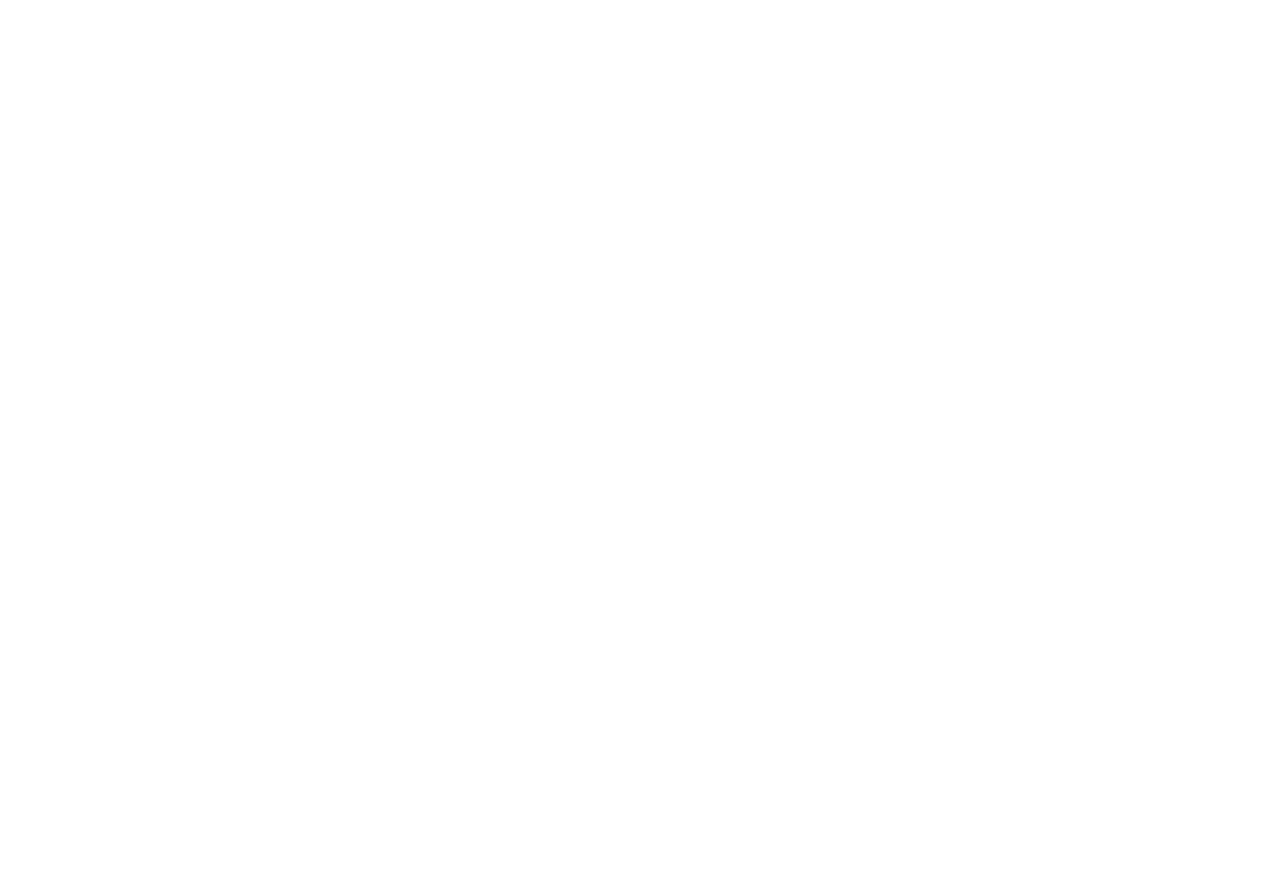
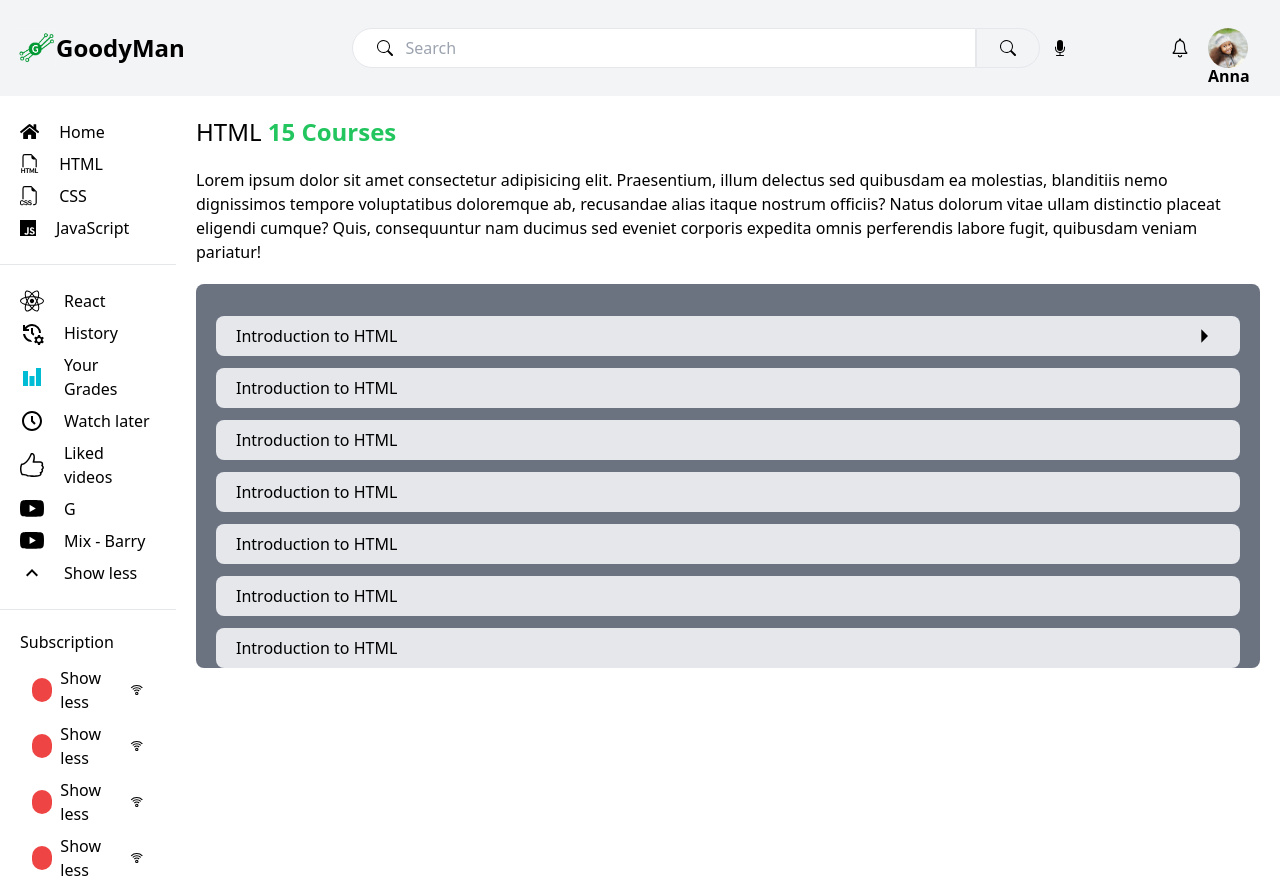
Before and after one commit to goodnessugo/goodymanApp, a React (Create React App) app: page /html in a window 1280 px wide. Before the commit this address had no page. Before the commit the page ends 800 px from the top, so only its background shows below. Built offline with nearby package versions, Linux system fonts and the light colour scheme.

Commit message:
new update

```diff
--- a/src/App.js
+++ b/src/App.js
@@ -8,6 +8,7 @@
 import Newpassword from './pages/Newpassword'
 import Passwordsuccessful from './pages/Passwordsuccessful'
 import UserProfile from './pages/users/UserProfile'
+import Html from './pages/users/Html'
 
 
 const App = () => {
@@ -22,6 +23,7 @@
         <Route path='/newpassword' element={ <Newpassword /> } />
         <Route path='/passwordsuccessful' element={ <Passwordsuccessful /> } />
         <Route path='/userprofile' element={ <UserProfile /> } />
+        <Route path='/html' element={ <Html /> } />
     </Routes>
    </BrowserRouter>
   )
--- a/src/components/Layout.jsx
+++ b/src/components/Layout.jsx
@@ -10,7 +10,7 @@
 
 
             {/*------------------ the Right Side ---------------------*/}
-            <div className='RightSide flex  h-screen w-full  '>
+            <div className='RightSide flex  h-screen w-full overflow-x-hidden '>
 
                 <LeftSection />
                 {/* -------------------the third Section ---------------------this is the begining of the movie part */}
--- a/src/components/LeftSection.jsx
+++ b/src/components/LeftSection.jsx
@@ -8,6 +8,7 @@
 import { GrWifi } from 'react-icons/gr';
 import { SiJavascript } from 'react-icons/si';
 import { FcBarChart } from 'react-icons/fc';
+import { Link } from 'react-router-dom';
 
 const LeftSection = () => {
   return (
@@ -18,18 +19,19 @@
 
       <div className='menu w-44 h-screen pt-5 overflow-x-hidden '>
 
-
+        <Link to='/'>
           <div className='flex justify-start items-center   rounded-md py-1 px-5  hover:bg-gray-300 ease-in-out '>
-            <FaHome size='1.5rem' />
+            <FaHome size='1.2rem' />
             <h1 className='ml-5 hover:font-bold '>Home</h1>
           </div>
+        </Link>
 
-
+        <Link to='/html'>
           <div className='flex justify-start items-center   rounded-md py-1 px-5 hover:bg-gray-300 ease-in-out '>
             <BsFiletypeHtml size='1.2rem' />
             <h1 className='ml-5 hover:font-bold '>HTML</h1>
           </div>
-
+        </Link>
 
         <div className='flex justify-start items-center   rounded-md py-1 px-5  hover:bg-gray-300 ease-in-out '>
           <BsFiletypeCss size='1.2rem' />
--- a/src/index.css
+++ b/src/index.css
@@ -134,7 +134,7 @@
 
 
 /* ------------------media query for smaller screens------------------ */
-@media screen and (max-width: 768px){
+@media screen and (max-width: 730px){
     /* .LeftSide{
         width: 0rem;
     } */
@@ -163,6 +163,7 @@
 
     .barIcon{
         display: block;
+
     }
 
     .search {
@@ -191,4 +192,8 @@
         width: 75%;
         margin: 2rem;
     }
+
+   .courseSection{
+    height: 18rem;
+   }
 }
--- a/src/pages/Home.jsx
+++ b/src/pages/Home.jsx
@@ -76,17 +76,17 @@
 
                   {/* title holder */}
                   <div className='title '>
-                    <h1 className='mb-0 font-bold'>How to Code in 5mins</h1>
+                    <h1 className='mb-0 font-bold'>CSS</h1>
 
                     <div className=' mt-0 text-gray-500 flex items-center column-2'>
                       <h2>Monkey Code</h2>
                       <h2><BsFillCheckCircleFill /></h2>
                     </div>
 
-                    <div className='text-gray-500 flex items-start column-3'>
-                      <h2>168k views</h2>
-                      <h2>.</h2>
-                      <h2>1 month ago</h2>
+                    <div className='text-gray-500 flex items-center column-3'>
+                      <h2 className='mr-2'>15 topics.</h2>
+                      <h2 >8 covered </h2>
+                      <h2><BsFillCheckCircleFill color='green' /></h2>
                     </div>
 
                   </div>
--- /dev/null
+++ b/src/pages/users/Html.jsx
@@ -0,0 +1,94 @@
+import React from 'react'
+import Layout from '../../components/Layout'
+import { Link } from 'react-router-dom'
+import { MdOutlineArrowRight} from 'react-icons/md'
+
+const Html = () => {
+    return (
+        <Layout>
+            <div className='coursePage p-5 '>
+                <h1 className='pb-5 text-2xl'>HTML <span className='font-bold text-green-500'>15 Courses</span></h1>
+                <h2>Lorem ipsum dolor sit amet consectetur adipisicing elit. Praesentium, illum delectus sed quibusdam ea molestias, blanditiis nemo dignissimos tempore voluptatibus doloremque ab, recusandae alias itaque nostrum officiis? Natus dolorum vitae ullam distinctio placeat eligendi cumque? Quis, consequuntur nam ducimus sed eveniet corporis expedita omnis perferendis labore fugit, quibusdam veniam pariatur!</h2>
+
+                <div className='courseSection py-5 my-5  bg-gray-500 rounded-lg h-96 overflow-x-hidden'>
+                    <ul className='px-5 '>
+                        <Link to=''>
+                            <li>
+                                <div className='w-full h-10 px-5 py-2 bg-gray-200 rounded-lg flex justify-between items-center hover:bg-gray-300 my-3 '>
+                                    <h1 className=' '>Introduction to HTML</h1>
+                                    < MdOutlineArrowRight size='2rem' />
+                                </div>
+                            </li>
+                        </Link>
+                        <Link to=''>
+                            <li>
+                                <div className='w-full h-10 bg-gray-200 rounded-lg hover:bg-gray-300 my-3 '>
+                                    <h1 className='px-5 pt-2'>Introduction to HTML</h1>
+                                </div>
+                            </li>
+                        </Link>
+                        <Link to=''>
+                            <li>
+                                <div className='w-full h-10 bg-gray-200 rounded-lg hover:bg-gray-300 my-3 '>
+                                    <h1 className='px-5 pt-2'>Introduction to HTML</h1>
+                                </div>
+                            </li>
+                        </Link>
+                        <Link to=''>
+                            <li>
+                                <div className='w-full h-10 bg-gray-200 rounded-lg hover:bg-gray-300 my-3 '>
+                                    <h1 className='px-5 pt-2'>Introduction to HTML</h1>
+                                </div>
+                            </li>
+                        </Link>
+                        <Link to=''>
+                            <li>
+                                <div className='w-full h-10 bg-gray-200 rounded-lg hover:bg-gray-300 my-3 '>
+                                    <h1 className='px-5 pt-2'>Introduction to HTML</h1>
+                                </div>
+                            </li>
+                        </Link>
+                        <Link to=''>
+                            <li>
+                                <div className='w-full h-10 bg-gray-200 rounded-lg hover:bg-gray-300 my-3 '>
+                                    <h1 className='px-5 pt-2'>Introduction to HTML</h1>
+                                </div>
+                            </li>
+                        </Link>
+                        <Link to=''>
+                            <li>
+                                <div className='w-full h-10 bg-gray-200 rounded-lg hover:bg-gray-300 my-3 '>
+                                    <h1 className='px-5 pt-2'>Introduction to HTML</h1>
+                                </div>
+                            </li>
+                        </Link>
+                        <Link to=''>
+                            <li>
+                                <div className='w-full h-10 bg-gray-200 rounded-lg hover:bg-gray-300 my-3 '>
+                                    <h1 className='px-5 pt-2'>Introduction to HTML</h1>
+                                </div>
+                            </li>
+                        </Link>
+                        <Link to=''>
+                            <li>
+                                <div className='w-full h-10 bg-gray-200 rounded-lg hover:bg-gray-300 my-3 '>
+                                    <h1 className='px-5 pt-2'>Introduction to HTML</h1>
+                                </div>
+                            </li>
+                        </Link>
+                        <Link to=''>
+                            <li>
+                                <div className='w-full h-10 bg-gray-200 rounded-lg hover:bg-gray-300 my-3 '>
+                                    <h1 className='px-5 pt-2'>Introduction to HTML</h1>
+                                </div>
+                            </li>
+                        </Link>
+                    </ul>
+
+                </div>
+            </div>
+        </Layout>
+    )
+}
+
+export default Html
```
Lines whose indentation alone changed are shown as unchanged.
